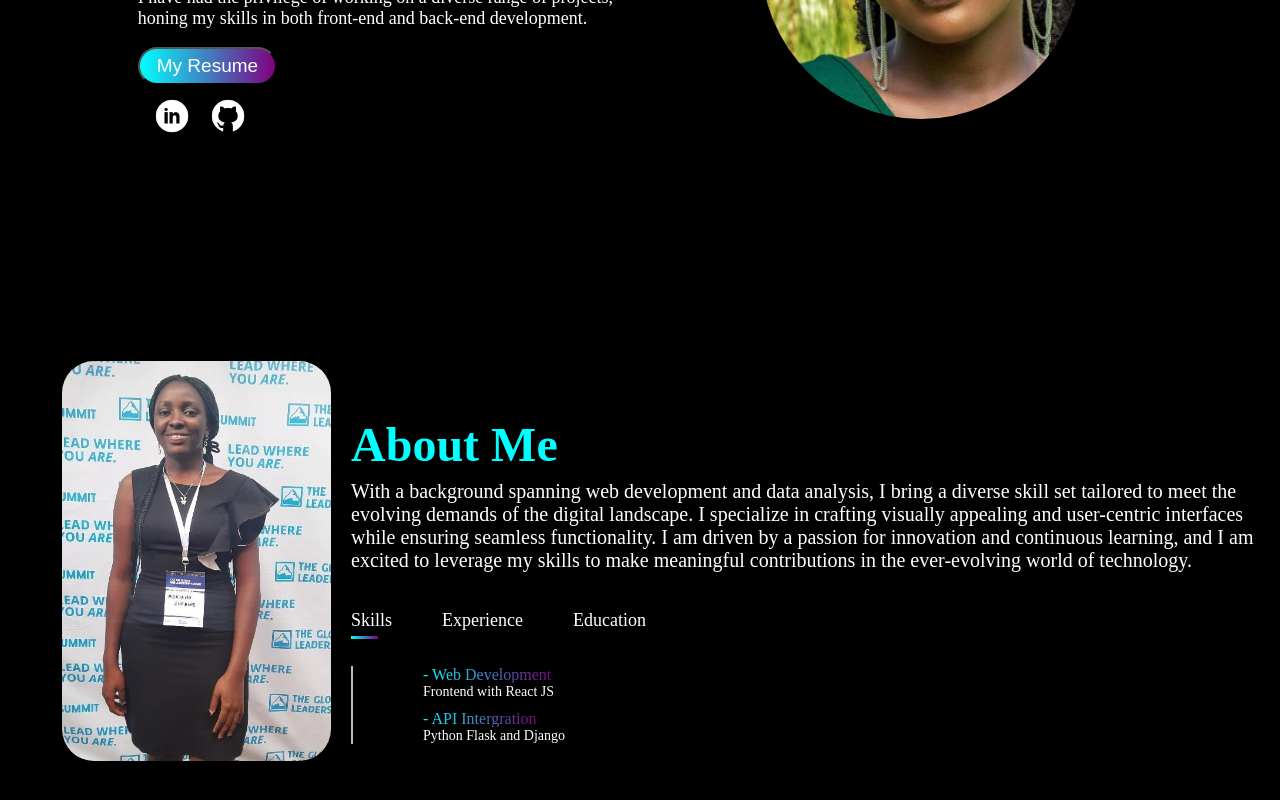
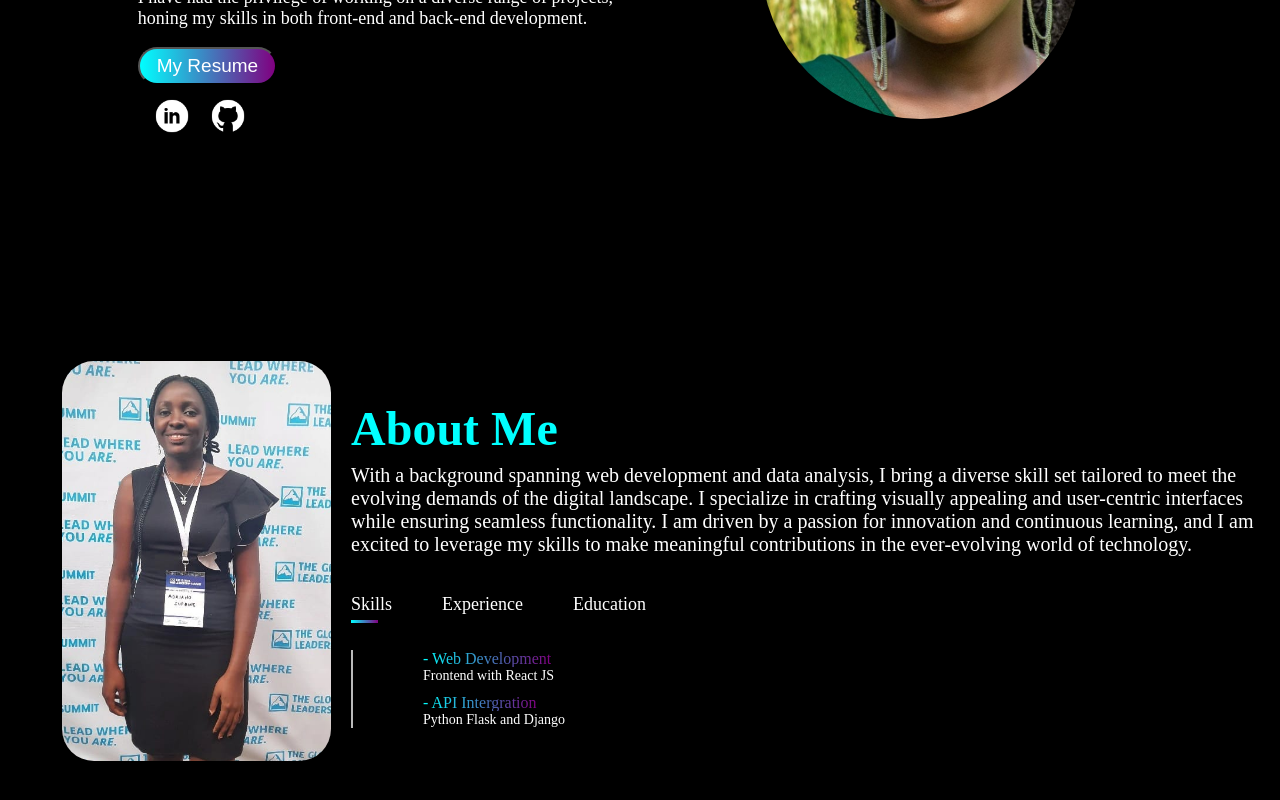
Before and after one commit to adrianosuprine/my-portfolio, a React (Vite) app in the folder my_portfolio/: page / in a window 1280 px wide. Shown: the part 356-1156 px from the top of the page. Built offline with nearby package versions, Linux system fonts and the light colour scheme.

Commit message:
about style

```diff
--- a/my_portfolio/src/CSS/about.css
+++ b/my_portfolio/src/CSS/about.css
@@ -30,13 +30,13 @@
 .details-abt-container{
     gap: 1rem;
     margin-bottom: 1rem;
-    margin-top: 2rem;
+    padding-top:-15rem;
 }
 
 .about-me {
     font-size: 17px;
     margin-left: 20px;
-    margin-top: -px;
+    /* margin-top: 10px; */
 }
 
 .title {
```
